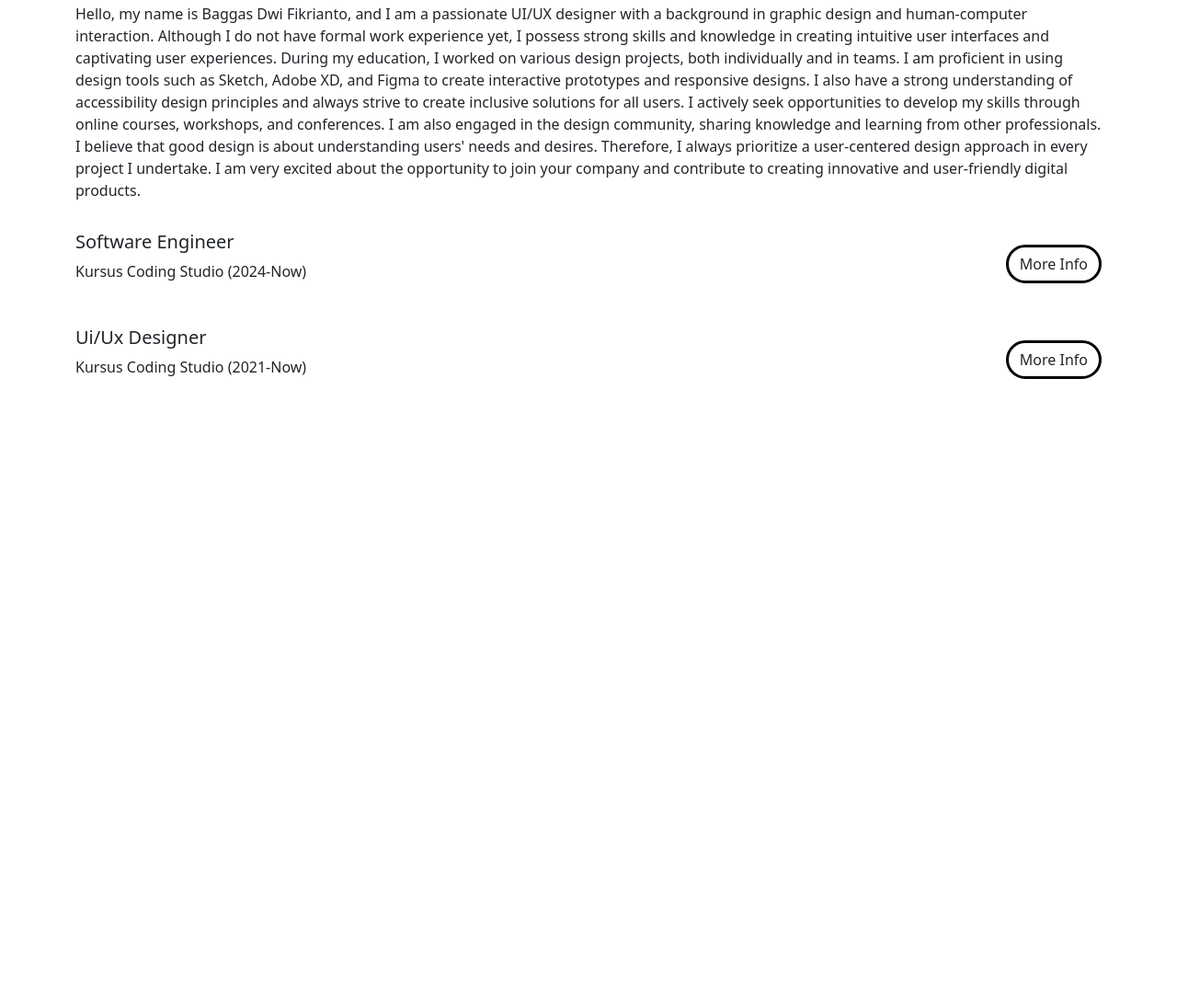
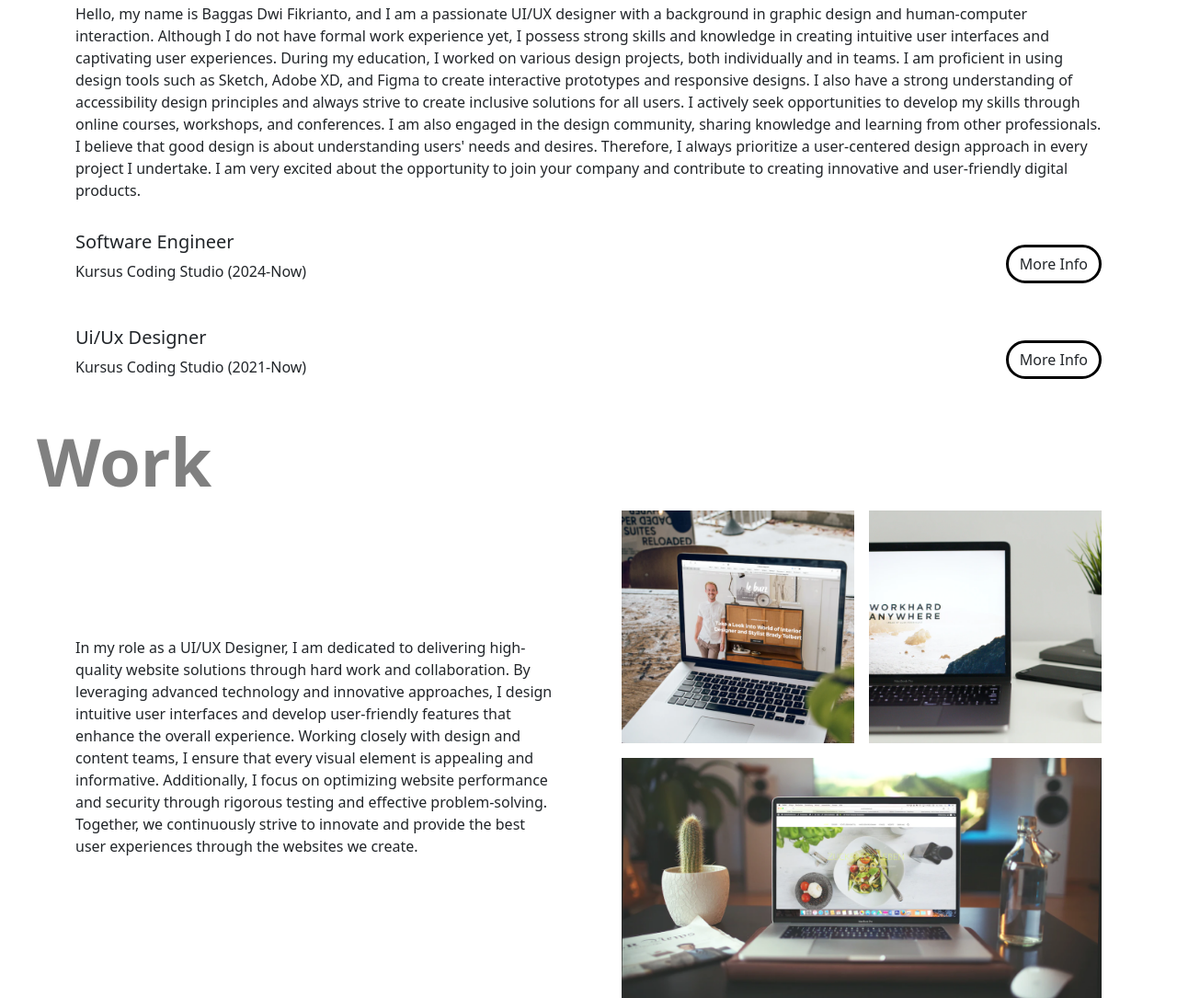
Before and after one commit to Baggasf/portfolio, a plain HTML site: page index.html in a window 1280 px wide. Shown: the part 725-1810 px from the top of the page at 92% size. Before the commit the page ends 1152 px from the top, so only its background shows below. Drawn offline with nearby package versions, Linux system fonts and the light colour scheme.

Commit message:
add work

```diff
--- a/index.html
+++ b/index.html
@@ -81,6 +81,24 @@
             </div>
         </div>
     </section>
+    <section id="work" class="work container">
+        <div class="row d-flex align-items-center gap-5">
+            <div class="col">
+                <p>In my role as a UI/UX Designer, I am dedicated to delivering high-quality website solutions through hard work and collaboration. By leveraging advanced technology and innovative approaches, I design intuitive user interfaces and develop user-friendly features that enhance the overall experience. Working closely with design and content teams, I ensure that every visual element is appealing and informative. Additionally, I focus on optimizing website performance and security through rigorous testing and effective problem-solving. Together, we continuously strive to innovate and provide the best user experiences through the websites we create.</p>
+            </div>
+            <div class="col work-img">
+                <div id="work-1" class="work-img-item">
+                    <img src="images/work-1.png" alt="work 1">
+                </div>
+                <div id="work-2" class="work-img-item">
+                    <img src="images/work-2.png" alt="work 2">
+                </div>
+                <div id="work-3" class="work-img-item">
+                    <img src="images/work-3.png" alt="work 3">
+                </div>
+            </div>
+        </div>
+    </section>
     <script src="https://cdn.jsdelivr.net/npm/@popperjs/core@2.11.8/dist/umd/popper.min.js" integrity="sha384-I7E8VVD/ismYTF4hNIPjVp/Zjvgyol6VFvRkX/vR+Vc4jQkC+hVqc2pM8ODewa9r" crossorigin="anonymous"></script>
     <script src="https://cdn.jsdelivr.net/npm/bootstrap@5.3.3/dist/js/bootstrap.min.js" integrity="sha384-0pUGZvbkm6XF6gxjEnlmuGrJXVbNuzT9qBBavbLwCsOGabYfZo0T0to5eqruptLy" crossorigin="anonymous"></script>
     <script src="https://code.jquery.com/jquery-3.7.1.min.js" integrity="sha256-/JqT3SQfawRcv/BIHPThkBvs0OEvtFFmqPF/lYI/Cxo=" crossorigin="anonymous"></script>
--- a/style.css
+++ b/style.css
@@ -65,6 +65,66 @@ section::before {
     display: none;
 }
 
+.work::before {
+    content: 'Work';
+}
+
+.work-img {
+    display: grid;
+    grid-template-columns: repeat(2, 1fr);
+    grid-template-areas: "work-1 work-2" "work-3 work-3";
+    gap: 16px;
+}
+
+
+.work-img img {
+    width: 100%;
+}
+
+.work-img-item {
+    position: relative;
+}
+
+.work-img-item:hover::after {
+    content: '';
+    width: 100%;
+    height: 100%;
+    position: absolute;
+    top: 0;
+    left: 0;
+    background-color: rgba(0, 0, 0, 0.5);
+    color: white;
+    display: flex;
+    align-items: center;
+    justify-content: center;
+    font-weight: 500;
+    font-size: 24px;
+}
+
+#work-1 {
+    grid-area: work-1;
+}
+
+#work-1:hover::after {
+    content: 'Web Project';
+}
+
+#work-2 {
+    grid-area: work-2;
+}
+
+#work-2:hover::after {
+    content: 'Software Project';
+}
+
+#work-3 {
+    grid-area: work-3;
+}
+
+#work-3:hover::after {
+    content: 'UI/UX';
+}
+
 @keyframes upDown {
     0% {
         transform: translateY(0);
```
Also changed, not shown: images/Bluva Online Shop.png (added).
